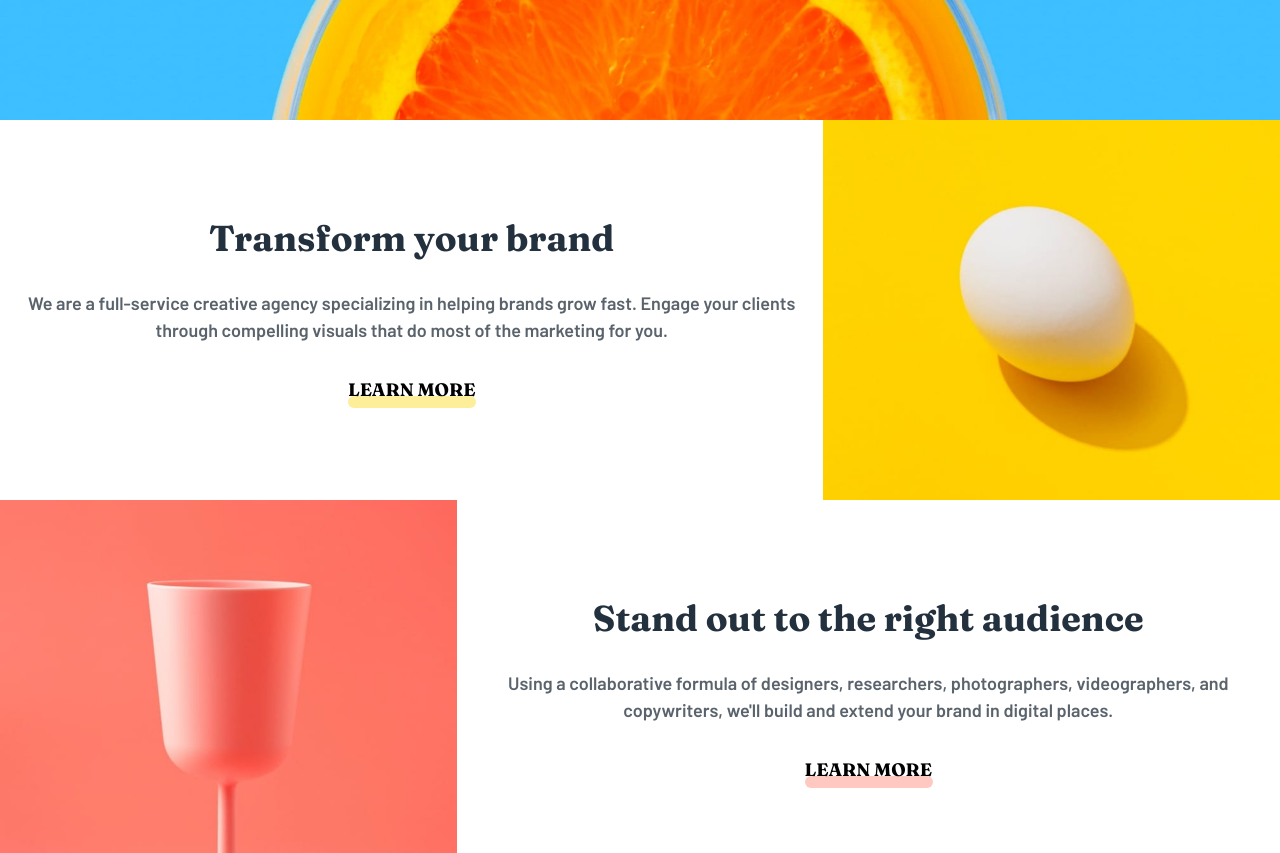
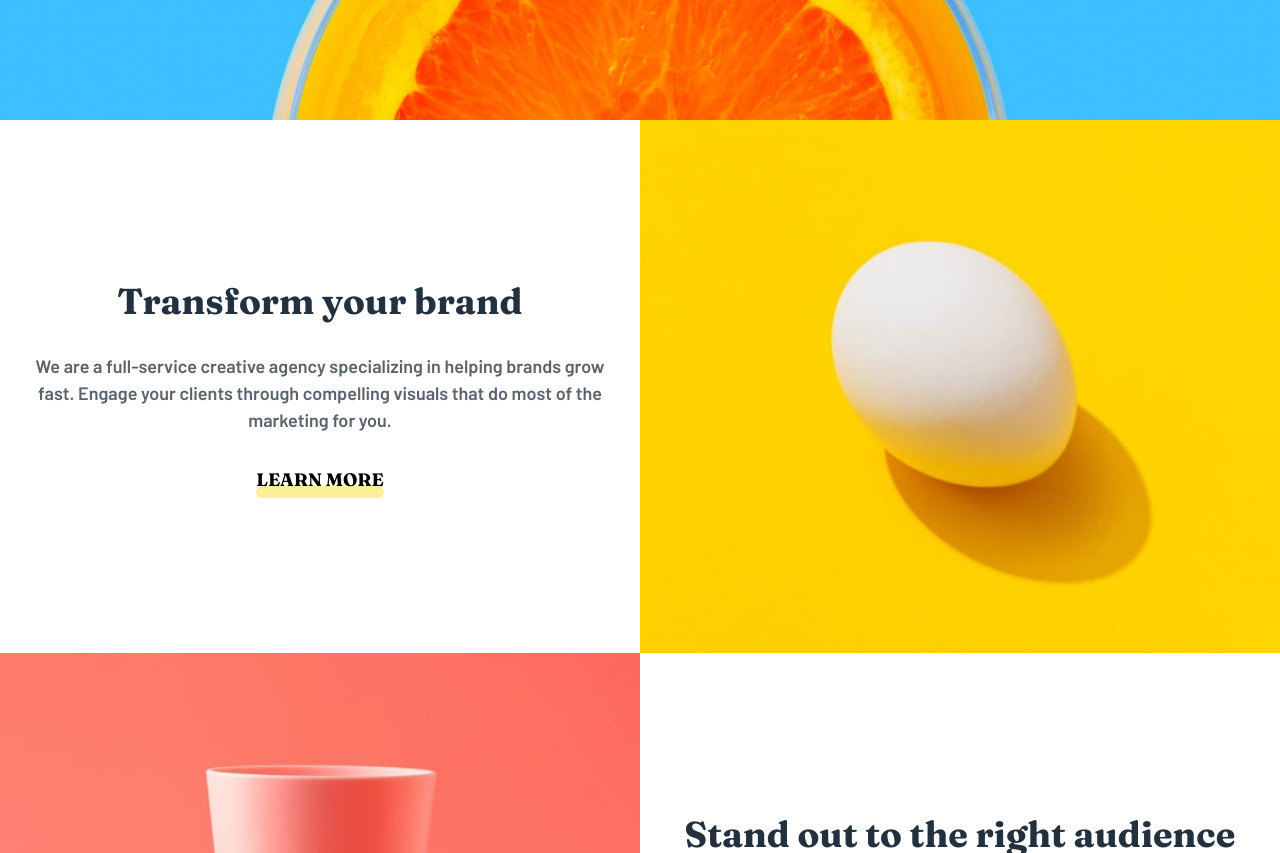
Before and after one commit to ronaldlamdev/sunnyside-react-typescript, a React (Vite) app: page / in a window 1280 px wide. Shown: the part 520-1373 px from the top of the page. Built offline with nearby package versions, Linux system fonts and the light colour scheme.

Commit message:
added grid to image elements in main

```diff
--- a/src/assets/components/Main.tsx
+++ b/src/assets/components/Main.tsx
@@ -9,15 +9,15 @@ import PhotographyDesktop from '../images/desktop/image-photography.jpg';
 
 const Main = () => {
   return (
-    <div className="flex flex-col">
+    <div className="flex flex-col w-full justify-between">
 
       {/* Transform */}
-      <div className='w-full flex flex-col min-[565px]:flex-row-reverse'>
+      <div className='w-full flex flex-col min-[565px]:grid min-[565px]:grid-cols-2'>
         <picture>
           <source srcSet={TransformDesktop} media='(min-width:565px)'/>
-          <img className='h-full' src={TransformMobile} alt="egg"/>
+          <img className='h-full w-full min-[565px]:order-last' src={TransformMobile} alt="egg"/>
         </picture>
-        <div className='w-full flex justify-center gap-8 flex-col items-center text-center px-4 py-12'>
+        <div className='w-full min-[565px]:order-first flex justify-center gap-8 flex-col items-center text-center px-4 py-12'>
           <h1 className='text-[#23303e] text-4xl font-["Fraunces"]'>
             Transform your brand
           </h1>
@@ -35,10 +35,10 @@ const Main = () => {
       </div>
 
       {/* Stand Out */}
-      <div className='w-full flex flex-col min-[565px]:flex-row'>
+      <div className='w-full flex flex-col min-[565px]:grid min-[565px]:grid-cols-2'>
         <picture>
           <source srcSet={StandOutDesktop} media="(min-width:565px)"/>
-          <img className='h-full ' src={StandOutMobile} alt="cup"/>
+          <img className='h-full w-full' src={StandOutMobile} alt="cup"/>
         </picture>
         <div className='w-full flex justify-center gap-8 flex-col items-center text-center px-4 py-12'>
           <h1 className='text-[#23303e] text-4xl font-["Fraunces"]'>
@@ -57,7 +57,7 @@ const Main = () => {
       </div>
 
       {/* Graphic Design and Photography*/}
-      <div className='flex flex-col items-center w-full'>
+      <div className='flex flex-col items-center w-full min-[565px]:grid min-[565px]:grid-cols-2'>
 
         {/* Graphic Design */}
         <div className='w-full relative'>
@@ -81,7 +81,7 @@ const Main = () => {
             <source srcSet={PhotographyDesktop} media="(min-width:565px)"/>
             <img src={PhotographyMobile} alt="orange" />
           </picture>
-          <div className='absolute flex flex-col items-center text-[#19536b] text-center bottom-20 px-4 gap-4 left-0'>
+          <div className='absolute flex flex-col items-center text-[#19536b] text-center bottom-0 px-4 gap-4 left-0'>
             <h1 className='font-["Fraunces"] text-3xl'>Photography</h1>
             <p className='font-["Barlow"]'>
               Increase your credibility by getting the most
```
